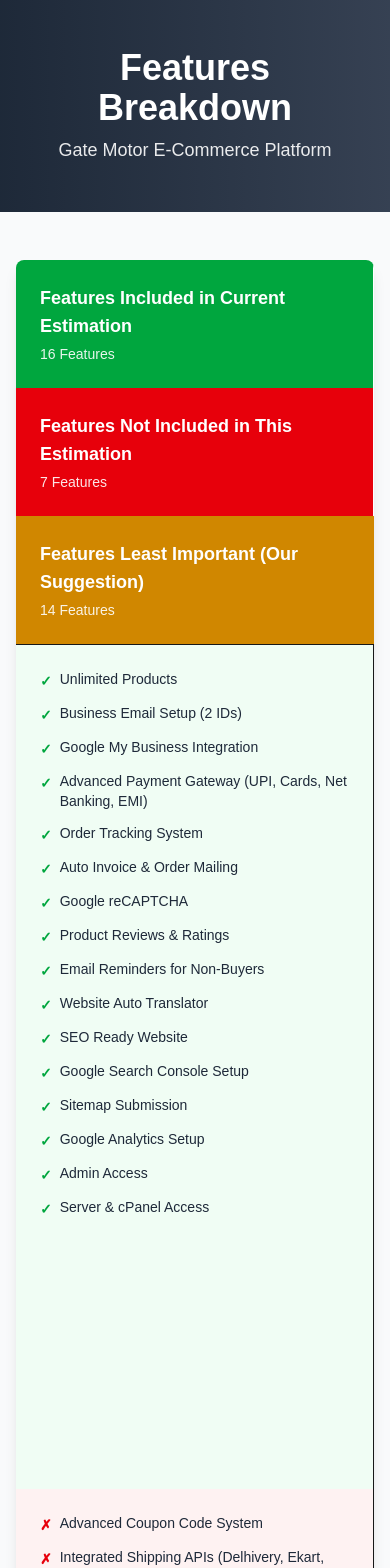
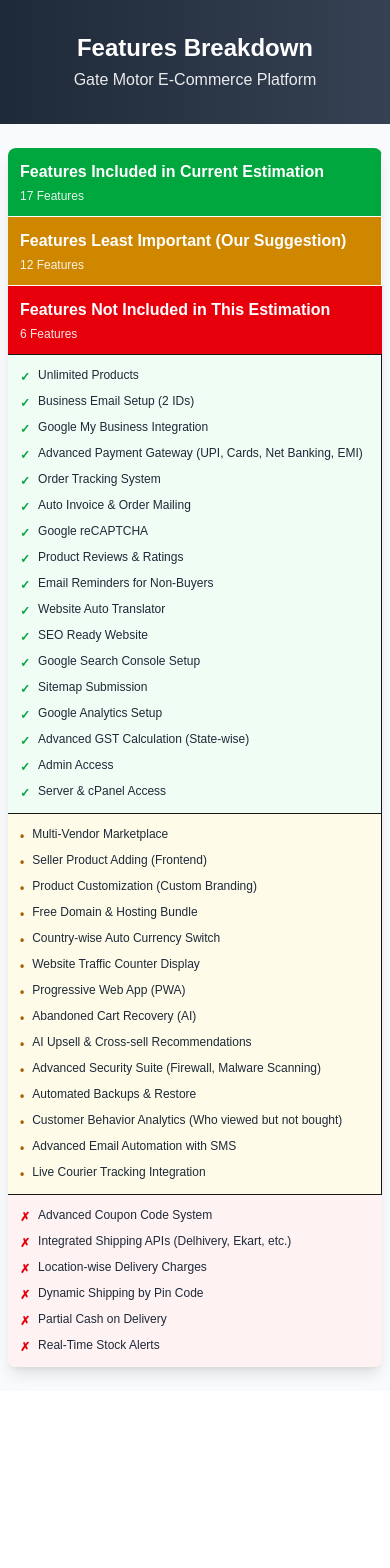
Before and after one commit to Swappy8771/Gate-Motor, a Next.js app: page /features in a window 390 px wide. Shown: the top 1568 px of the page. After the commit the page ends 1391 px from the top, so only its background shows below. Built offline with nearby package versions, Linux system fonts and the light colour scheme.

Commit message:
feature section added

```diff
--- a/app/features/page.tsx
+++ b/app/features/page.tsx
@@ -16,6 +16,7 @@ export default function FeaturesComparison() {
     'Google Search Console Setup',
     'Sitemap Submission',
     'Google Analytics Setup',
+    'Advanced GST Calculation (State-wise)',
     'Admin Access',
     'Server & cPanel Access',
   ];
@@ -23,7 +24,6 @@ export default function FeaturesComparison() {
   const notIncludedFeatures = [
     'Advanced Coupon Code System',
     'Integrated Shipping APIs (Delhivery, Ekart, etc.)',
-    'Advanced GST Calculation (State-wise)',
     'Location-wise Delivery Charges',
     'Dynamic Shipping by Pin Code',
     'Partial Cash on Delivery',
@@ -50,37 +50,37 @@ export default function FeaturesComparison() {
   return (
     <div className="min-h-screen bg-gray-50">
       {/* Header */}
-      <div className="bg-gradient-to-r from-gray-800 to-gray-700 text-white py-12 px-6 text-center">
-        <h1 className="text-4xl font-bold mb-2">Features Breakdown</h1>
-        <p className="text-lg opacity-90">Gate Motor E-Commerce Platform</p>
+      <div className="bg-gradient-to-r from-gray-800 to-gray-700 text-white py-8 sm:py-12 px-4 sm:px-6 text-center">
+        <h1 className="text-2xl sm:text-3xl md:text-4xl font-bold mb-1 sm:mb-2">Features Breakdown</h1>
+        <p className="text-base sm:text-lg opacity-90">Gate Motor E-Commerce Platform</p>
       </div>
 
-      <div className="max-w-full mx-auto px-4 py-12">
+      <div className="w-full mx-auto px-2 sm:px-4 py-6 sm:py-12">
         {/* 3 Column Table */}
-        <div className="bg-white rounded-lg shadow-lg overflow-hidden">
+        <div className="bg-white rounded-lg shadow-lg overflow-x-auto">
           {/* Headers */}
-          <div className="grid grid-cols-1 md:grid-cols-3 gap-0 border-b">
-            <div className="bg-green-600 text-white p-6 border-r">
-              <h3 className="text-lg font-bold">Features Included in Current Estimation</h3>
-              <p className="text-sm opacity-90 mt-1">16 Features</p>
+          <div className="grid grid-cols-1 sm:grid-cols-2 lg:grid-cols-3 gap-0 border-b divide-x">
+            <div className="bg-green-600 text-white p-3 sm:p-4 md:p-6 border-b sm:border-b-0">
+              <h3 className="text-base sm:text-lg md:text-lg font-bold">Features Included in Current Estimation</h3>
+              <p className="text-xs sm:text-sm opacity-90 mt-1">17 Features</p>
             </div>
-            <div className="bg-red-600 text-white p-6 border-r">
-              <h3 className="text-lg font-bold">Features Not Included in This Estimation</h3>
-              <p className="text-sm opacity-90 mt-1">7 Features</p>
+            <div className="bg-yellow-600 text-white p-3 sm:p-4 md:p-6 border-b sm:border-b-0">
+              <h3 className="text-base sm:text-lg md:text-lg font-bold">Features Least Important (Our Suggestion)</h3>
+              <p className="text-xs sm:text-sm opacity-90 mt-1">12 Features</p>
             </div>
-            <div className="bg-yellow-600 text-white p-6">
-              <h3 className="text-lg font-bold">Features Least Important (Our Suggestion)</h3>
-              <p className="text-sm opacity-90 mt-1">14 Features</p>
+            <div className="bg-red-600 text-white p-3 sm:p-4 md:p-6">
+              <h3 className="text-base sm:text-lg md:text-lg font-bold">Features Not Included in This Estimation</h3>
+              <p className="text-xs sm:text-sm opacity-90 mt-1">6 Features</p>
             </div>
           </div>
 
           {/* Content */}
-          <div className="grid grid-cols-1 md:grid-cols-3 gap-0">
+          <div className="grid grid-cols-1 sm:grid-cols-2 lg:grid-cols-3 gap-0 divide-x divide-y sm:divide-y-0">
             {/* Column 1: Included */}
-            <div className="p-6 bg-green-50 border-r min-h-screen">
-              <ul className="space-y-3">
+            <div className="p-3 sm:p-4 md:p-6 bg-green-50">
+              <ul className="space-y-2 sm:space-y-3">
                 {includedFeatures.map((feature, idx) => (
-                  <li key={idx} className="flex items-start gap-2 text-sm text-gray-800">
+                  <li key={idx} className="flex items-start gap-2 text-xs sm:text-sm text-gray-800">
                     <span className="text-green-600 font-bold mt-0.5 flex-shrink-0">✓</span>
                     <span>{feature}</span>
                   </li>
@@ -88,24 +88,24 @@ export default function FeaturesComparison() {
               </ul>
             </div>
 
-            {/* Column 2: Not Included */}
-            <div className="p-6 bg-red-50 border-r min-h-screen">
-              <ul className="space-y-3">
-                {notIncludedFeatures.map((feature, idx) => (
-                  <li key={idx} className="flex items-start gap-2 text-sm text-gray-800">
-                    <span className="text-red-600 font-bold mt-0.5 flex-shrink-0">✗</span>
+            {/* Column 2: Least Important */}
+            <div className="p-3 sm:p-4 md:p-6 bg-yellow-50">
+              <ul className="space-y-2 sm:space-y-3">
+                {leastImportantFeatures.map((feature, idx) => (
+                  <li key={idx} className="flex items-start gap-2 text-xs sm:text-sm text-gray-800">
+                    <span className="text-yellow-700 font-bold mt-0.5 flex-shrink-0">•</span>
                     <span>{feature}</span>
                   </li>
                 ))}
               </ul>
             </div>
 
-            {/* Column 3: Least Important */}
-            <div className="p-6 bg-yellow-50 min-h-screen">
-              <ul className="space-y-3">
-                {leastImportantFeatures.map((feature, idx) => (
-                  <li key={idx} className="flex items-start gap-2 text-sm text-gray-800">
-                    <span className="text-yellow-700 font-bold mt-0.5 flex-shrink-0">•</span>
+            {/* Column 3: Not Included */}
+            <div className="p-3 sm:p-4 md:p-6 bg-red-50">
+              <ul className="space-y-2 sm:space-y-3">
+                {notIncludedFeatures.map((feature, idx) => (
+                  <li key={idx} className="flex items-start gap-2 text-xs sm:text-sm text-gray-800">
+                    <span className="text-red-600 font-bold mt-0.5 flex-shrink-0">✗</span>
                     <span>{feature}</span>
                   </li>
                 ))}
```
